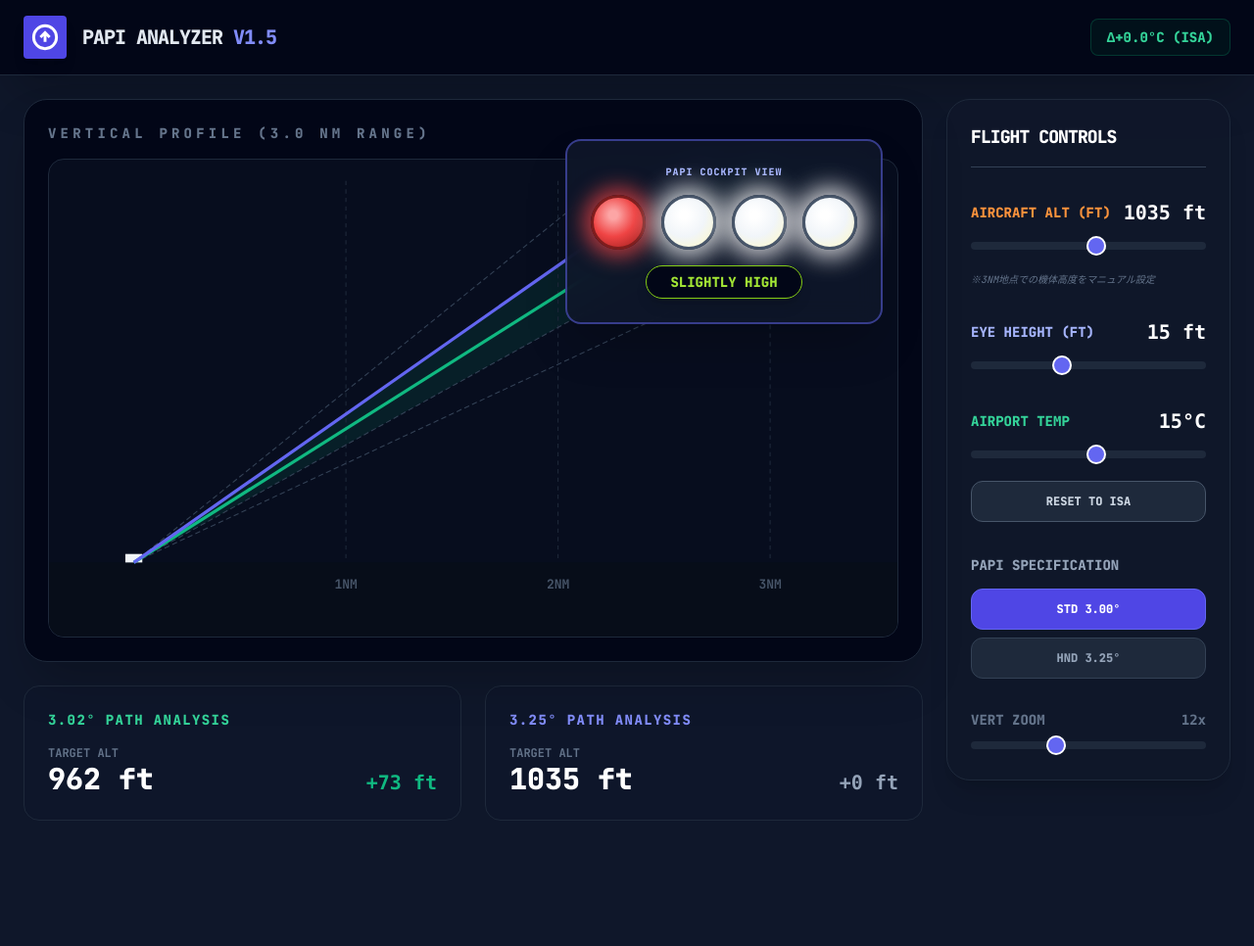
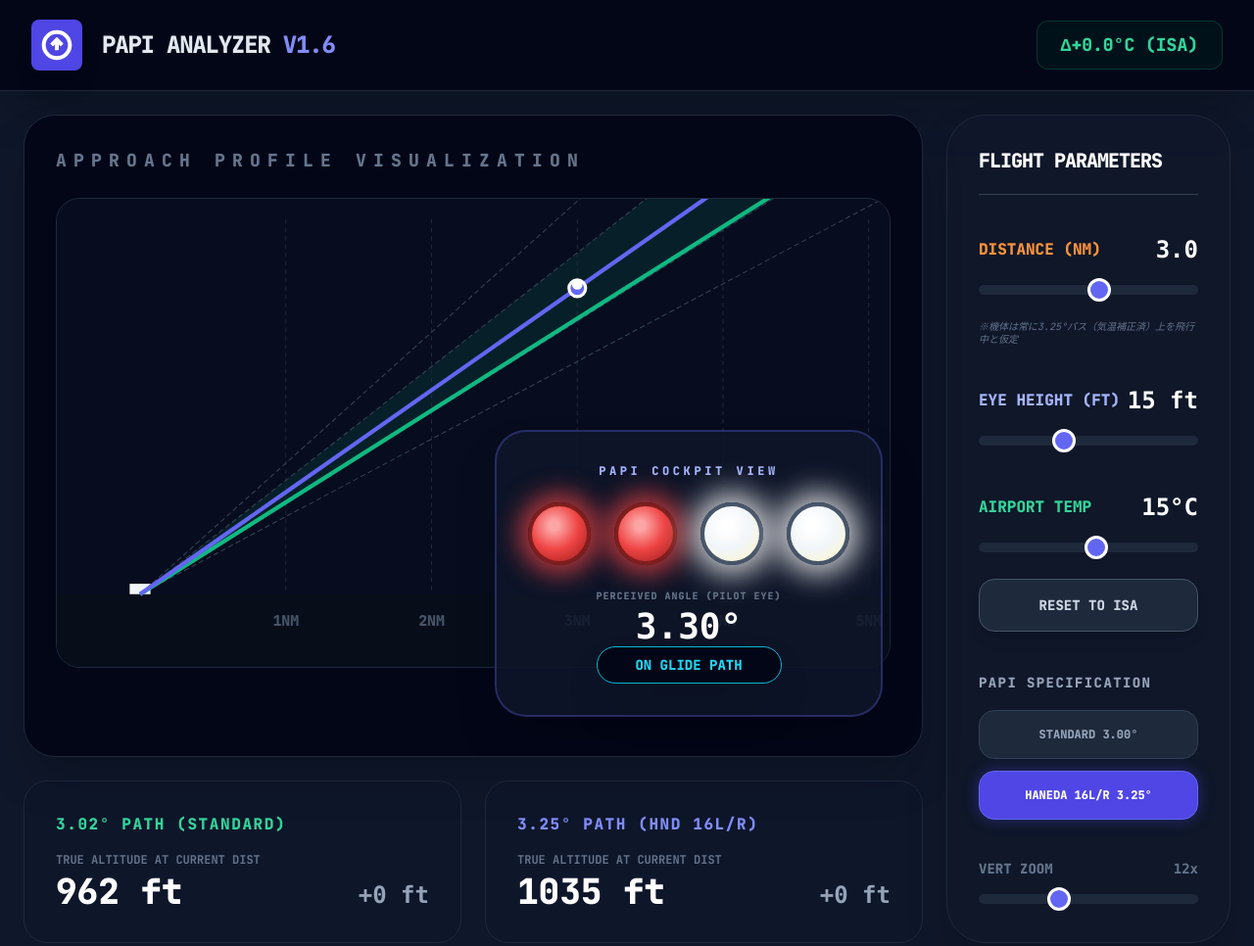
Before and after one commit to Kanamokko-Lee/PAPI-GoogleAI, a plain HTML site: page index.html in a window 1280 px wide. Shown: the whole page at 98% size. Before the commit the page ends 862 px from the top, so only its background shows below. Drawn offline with nearby package versions, Linux system fonts and the light colour scheme.

Commit message:
Add files via upload

```diff
--- a/index.html
+++ b/index.html
@@ -3,86 +3,86 @@
 <head>
   <meta charset="UTF-8" />
   <meta name="viewport" content="width=device-width, initial-scale=1.0, maximum-scale=1.0" />
-  <title>PAPI Glide Path Simulator v1.5</title>
+  <title>PAPI Glide Path Simulator v1.6</title>
   <script src="https://cdn.tailwindcss.com"></script>
   <style>
     @import url('https://fonts.googleapis.com/css2?family=JetBrains+Mono:wght@400;600;700;800&display=swap');
     * { box-sizing: border-box; }
     body { font-family: 'JetBrains Mono', monospace; background: #0f172a; color: #e2e8f0; margin: 0; }
 
-    /* スライダーのスタイル */
-    input[type=range] { -webkit-appearance: none; appearance: none; height: 8px; border-radius: 4px; background: #1e293b; outline: none; cursor: pointer; }
-    input[type=range]::-webkit-slider-thumb { -webkit-appearance: none; appearance: none; width: 20px; height: 20px; border-radius: 50%; background: #6366f1; cursor: pointer; border: 2px solid #fff; }
+    input[type=range] { -webkit-appearance: none; appearance: none; height: 10px; border-radius: 5px; background: #1e293b; outline: none; cursor: pointer; }
+    input[type=range]::-webkit-slider-thumb { -webkit-appearance: none; appearance: none; width: 24px; height: 24px; border-radius: 50%; background: #6366f1; cursor: pointer; border: 3px solid #fff; }
 
-    /* PAPI丸型ライト */
-    .papi-light-white { background: radial-gradient(circle at 40% 35%, #fff 10%, #f1f5f9 50%, #fef9c3 100%); box-shadow: 0 0 25px 8px rgba(255,255,255,0.8); border: 3px solid #475569; }
-    .papi-light-red   { background: radial-gradient(circle at 40% 35%, #fca5a5 10%, #ef4444 50%, #991b1b 100%); box-shadow: 0 0 20px 8px rgba(239,68,68,0.7); border: 3px solid #7f1d1d; }
+    .papi-light-white { background: radial-gradient(circle at 40% 35%, #fff 10%, #f1f5f9 50%, #fef9c3 100%); box-shadow: 0 0 30px 10px rgba(255,255,255,0.8); border: 4px solid #475569; }
+    .papi-light-red   { background: radial-gradient(circle at 40% 35%, #fca5a5 10%, #ef4444 50%, #991b1b 100%); box-shadow: 0 0 25px 10px rgba(239,68,68,0.7); border: 4px solid #7f1d1d; }
 
-    .btn-active-indigo { background: #4f46e5; color: #fff; border-color: #6366f1; }
+    .btn-active-indigo { background: #4f46e5; color: #fff; border-color: #6366f1; box-shadow: 0 0 15px rgba(79, 70, 229, 0.4); }
     .btn-inactive { color: #94a3b8; background: #1e293b; border: 1px solid #334155; }
 
-    svg text { font-family: 'JetBrains Mono', monospace; pointer-events: none; font-weight: bold; }
+    svg text { font-family: 'JetBrains Mono', monospace; pointer-events: none; font-weight: 800; }
 
-    /* 文字サイズの全体的な底上げ */
-    .text-large { font-size: 1.1rem; }
-    .text-xl-bold { font-size: 1.5rem; font-weight: 800; }
+    .glass-effect { background: rgba(15, 23, 42, 0.85); backdrop-blur: 12px; border: 2px solid rgba(99, 102, 241, 0.3); }
   </style>
 </head>
 <body class="min-h-screen flex flex-col">
 
 <!-- HEADER -->
-<header class="border-b border-slate-800 bg-slate-950 px-6 py-4 flex justify-between items-center shadow-2xl">
-  <div class="flex items-center gap-4">
-    <div class="bg-indigo-600 p-2 rounded text-white shadow-lg">
-      <svg width="28" height="28" viewBox="0 0 24 24" fill="none" stroke="currentColor" stroke-width="2.5"><circle cx="12" cy="12" r="10"/><path d="m16 12-4-4-4 4M12 8v8"/></svg>
+<header class="border-b border-slate-800 bg-slate-950 px-8 py-5 flex justify-between items-center shadow-2xl">
+  <div class="flex items-center gap-5">
+    <div class="bg-indigo-600 p-2.5 rounded-lg text-white shadow-xl">
+      <svg width="32" height="32" viewBox="0 0 24 24" fill="none" stroke="currentColor" stroke-width="3"><circle cx="12" cy="12" r="10"/><path d="m16 12-4-4-4 4M12 8v8"/></svg>
     </div>
-    <h1 class="text-xl font-black tracking-tighter uppercase">PAPI Analyzer <span class="text-indigo-400">v1.5</span></h1>
+    <h1 class="text-2xl font-black tracking-tighter uppercase">PAPI Analyzer <span class="text-indigo-400">v1.6</span></h1>
   </div>
-  <div id="temp-dev-badge" class="px-4 py-2 rounded-lg font-black text-sm border border-emerald-800/50 bg-emerald-950/30 text-emerald-400">Δ+0.0°C (ISA)</div>
+  <div id="temp-dev-badge" class="px-6 py-2.5 rounded-xl font-black text-lg border border-emerald-800/50 bg-emerald-950/30 text-emerald-400 shadow-inner">Δ+0.0°C (ISA)</div>
 </header>
 
 <main class="flex-1 grid grid-cols-1 xl:grid-cols-12 gap-6 p-6">
 
   <!-- LEFT & CENTER: GRAPH AREA -->
   <div class="xl:col-span-9 flex flex-col gap-6">
-    <div class="flex-1 bg-slate-950 border border-slate-800 rounded-3xl p-6 shadow-2xl relative">
+    <div class="flex-1 bg-slate-950 border border-slate-800 rounded-[2rem] p-8 shadow-2xl relative overflow-hidden">
 
-      <!-- PAPI Cockpit View (グラフ内に移動) -->
-      <div class="absolute top-10 right-10 z-10 bg-slate-900/90 border-2 border-indigo-500/50 rounded-2xl p-6 shadow-2xl backdrop-blur-md flex flex-col items-center gap-4">
-        <div class="text-[10px] font-black text-indigo-300 uppercase tracking-widest">PAPI Cockpit View</div>
-        <div class="flex gap-4" id="papi-lights-container"></div>
-        <div id="papi-label" class="text-sm font-black px-4 py-1.5 rounded-full border bg-slate-950">---</div>
+      <!-- PAPI Cockpit View (右下に移動) -->
+      <div class="absolute bottom-10 right-10 z-10 glass-effect rounded-[2rem] p-8 shadow-2xl flex flex-col items-center gap-6">
+        <div class="text-xs font-black text-indigo-300 uppercase tracking-[0.3em]">PAPI Cockpit View</div>
+        <div class="flex gap-6" id="papi-lights-container"></div>
+        <div class="text-center">
+          <div class="text-[10px] text-slate-500 font-black uppercase tracking-widest mb-1">Perceived Angle (Pilot Eye)</div>
+          <div class="text-4xl font-mono font-black text-white" id="perceived-angle-display">3.25°</div>
+          <div id="papi-label" class="inline-block text-sm font-black px-6 py-2 rounded-full border bg-slate-950 mt-4 shadow-lg">---</div>
+        </div>
       </div>
 
-      <div class="flex justify-between items-center mb-4">
-        <h2 class="text-sm font-black text-slate-500 uppercase tracking-[0.3em]">Vertical Profile (3.0 NM Range)</h2>
+      <div class="flex justify-between items-center mb-6">
+        <h2 class="text-lg font-black text-slate-500 uppercase tracking-[0.4em]">Approach Profile Visualization</h2>
       </div>
 
-      <div class="bg-slate-900/40 rounded-2xl border border-slate-800 overflow-hidden">
+      <div class="bg-slate-900/40 rounded-3xl border border-slate-800 overflow-hidden">
         <svg id="main-svg" viewBox="0 0 800 450" class="w-full h-auto select-none"></svg>
       </div>
     </div>
 
     <!-- Bottom Stats Area -->
     <div class="grid grid-cols-1 md:grid-cols-2 gap-6">
-      <div class="bg-slate-900/50 border border-slate-800 rounded-2xl p-6">
-        <h3 class="text-sm font-black text-emerald-400 mb-4 uppercase tracking-widest">3.02° Path Analysis</h3>
+      <div class="bg-slate-900/50 border border-slate-800 rounded-3xl p-8">
+        <h3 class="text-base font-black text-emerald-400 mb-4 uppercase tracking-widest">3.02° Path (Standard)</h3>
         <div class="flex justify-between items-end">
           <div>
-            <div class="text-slate-500 text-xs font-bold uppercase">Target Alt</div>
-            <div id="true-302" class="text-3xl font-black text-white">---</div>
+            <div class="text-slate-500 text-xs font-bold uppercase mb-1">True Altitude at Current Dist</div>
+            <div id="true-302" class="text-4xl font-black text-white">---</div>
           </div>
-          <div id="diff-302" class="text-xl font-bold">±0 ft</div>
+          <div id="diff-302" class="text-2xl font-bold">±0 ft</div>
         </div>
       </div>
-      <div class="bg-slate-900/50 border border-slate-800 rounded-2xl p-6">
-        <h3 class="text-sm font-black text-indigo-400 mb-4 uppercase tracking-widest">3.25° Path Analysis</h3>
+      <div class="bg-slate-900/50 border border-slate-800 rounded-3xl p-8">
+        <h3 class="text-base font-black text-indigo-400 mb-4 uppercase tracking-widest">3.25° Path (HND 16L/R)</h3>
         <div class="flex justify-between items-end">
           <div>
-            <div class="text-slate-500 text-xs font-bold uppercase">Target Alt</div>
-            <div id="true-325" class="text-3xl font-black text-white">---</div>
+            <div class="text-slate-500 text-xs font-bold uppercase mb-1">True Altitude at Current Dist</div>
+            <div id="true-325" class="text-4xl font-black text-white">---</div>
           </div>
-          <div id="diff-325" class="text-xl font-bold">±0 ft</div>
+          <div id="diff-325" class="text-2xl font-bold">±0 ft</div>
         </div>
       </div>
     </div>
@@ -90,49 +90,49 @@
 
   <!-- RIGHT: CONTROL PANEL -->
   <div class="xl:col-span-3 flex flex-col gap-6">
-    <div class="bg-slate-900/80 border border-slate-800 rounded-3xl p-6 flex flex-col gap-8 shadow-xl">
-      <h3 class="text-lg font-black text-white border-b border-slate-700 pb-4 uppercase tracking-tighter">Flight Controls</h3>
+    <div class="bg-slate-900/80 border border-slate-800 rounded-[2.5rem] p-8 flex flex-col gap-10 shadow-2xl">
+      <h3 class="text-xl font-black text-white border-b border-slate-700 pb-5 uppercase tracking-tighter">Flight Parameters</h3>
 
-      <!-- Aircraft Height Slider -->
-      <div class="space-y-4">
+      <!-- Distance Slider -->
+      <div class="space-y-5">
         <div class="flex justify-between items-center">
-          <label class="text-sm font-black text-orange-400 uppercase">Aircraft Alt (ft)</label>
-          <span id="ac-height-display" class="font-mono text-xl font-black text-white">1000</span>
+          <label class="text-base font-black text-orange-400 uppercase">Distance (NM)</label>
+          <span id="dist-display" class="font-mono text-2xl font-black text-white">3.0</span>
         </div>
-        <input type="range" id="ac-height-slider" min="500" max="1500" step="5" value="1035" class="w-full" />
-        <p class="text-[10px] text-slate-500 italic">※3NM地点での機体高度をマニュアル設定</p>
+        <input type="range" id="dist-slider" min="0.5" max="5.0" step="0.1" value="3.0" class="w-full" />
+        <p class="text-[10px] text-slate-500 italic leading-tight">※機体は常に3.25°パス（気温補正済）上を飛行中と仮定</p>
       </div>
 
       <!-- Eye Height Slider -->
-      <div class="space-y-4">
+      <div class="space-y-5">
         <div class="flex justify-between items-center">
-          <label class="text-sm font-black text-indigo-300 uppercase">Eye Height (ft)</label>
-          <span id="eye-height-display" class="font-mono text-xl font-black text-white">15</span>
+          <label class="text-base font-black text-indigo-300 uppercase">Eye Height (ft)</label>
+          <span id="eye-height-display" class="font-mono text-2xl font-black text-white">15</span>
         </div>
         <input type="range" id="eye-height-slider" min="0" max="40" step="1" value="15" class="w-full" />
       </div>
 
       <!-- Temperature Slider -->
-      <div class="space-y-4">
+      <div class="space-y-5">
         <div class="flex justify-between items-center">
-          <label class="text-sm font-black text-emerald-400 uppercase">Airport Temp</label>
-          <span id="temp-display" class="font-mono text-xl font-black text-white">15°C</span>
+          <label class="text-base font-black text-emerald-400 uppercase">Airport Temp</label>
+          <span id="temp-display" class="font-mono text-2xl font-black text-white">15°C</span>
         </div>
         <input type="range" id="temp-slider" min="-20" max="45" step="1" value="15" class="w-full" />
-        <button onclick="resetTemp()" class="w-full py-3 text-xs bg-slate-800 hover:bg-slate-700 rounded-xl text-slate-300 border border-slate-600 font-black transition uppercase">Reset to ISA</button>
+        <button onclick="resetTemp()" class="w-full py-4 text-sm bg-slate-800 hover:bg-slate-700 rounded-2xl text-slate-300 border border-slate-600 font-black transition uppercase shadow-lg">Reset to ISA</button>
       </div>
 
       <!-- PAPI Mode Switch -->
-      <div class="space-y-3">
-        <label class="text-sm font-black text-slate-400 uppercase">PAPI Specification</label>
-        <div class="flex flex-col gap-2">
-          <button id="btn-general" onclick="setPapiMode('general')" class="w-full py-3 rounded-xl text-xs font-black border transition btn-active-indigo">STD 3.00°</button>
-          <button id="btn-hnd" onclick="setPapiMode('hnd')" class="w-full py-3 rounded-xl text-xs font-black border transition btn-inactive">HND 3.25°</button>
+      <div class="space-y-4">
+        <label class="text-sm font-black text-slate-400 uppercase tracking-widest">PAPI Specification</label>
+        <div class="flex flex-col gap-3">
+          <button id="btn-general" onclick="setPapiMode('general')" class="w-full py-4 rounded-2xl text-xs font-black border transition btn-inactive">STANDARD 3.00°</button>
+          <button id="btn-hnd" onclick="setPapiMode('hnd')" class="w-full py-4 rounded-2xl text-xs font-black border transition btn-active-indigo">HANEDA 16L/R 3.25°</button>
         </div>
       </div>
 
       <!-- Vertical Zoom -->
-      <div class="space-y-3">
+      <div class="space-y-4">
         <div class="flex justify-between">
           <label class="text-sm font-black text-slate-500 uppercase">Vert Zoom</label>
           <span id="zoom-display" class="font-mono text-sm font-bold text-slate-500">12x</span>
@@ -144,12 +144,11 @@
 </main>
 
 <script>
-const state = { papiMode: 'general', temp: 15, zoom: 12, acHeight: 1035, eyeHeight: 15 };
+// 初期状態: 羽田3.25°をデフォルトに設定
+const state = { papiMode: 'hnd', temp: 15, zoom: 12, distNm: 3.0, eyeHeight: 15 };
 const ISA_TEMP = 15;
 const ABS_ZERO = -273.15;
 const FT_PER_NM = 6076.12;
-const DIST_NM = 3.0;
-const DIST_FT = DIST_NM * FT_PER_NM;
 
 const PAPI_BOUNDS = {
   general: [3.58, 3.25, 2.75, 2.42],
@@ -163,39 +162,47 @@ function calcTrueAngle(nominal, temp) {
 function updateAll() {
   const t = state.temp;
   const eh = state.eyeHeight;
-  const ach = state.acHeight;
+  const dNm = state.distNm;
+  const dFt = dNm * FT_PER_NM;
 
-  // 3NM地点でのターゲット高度
+  // 気温補正後の各パスの角度
   const true302 = calcTrueAngle(3.02, t);
   const true325 = calcTrueAngle(3.25, t);
-  const target302 = DIST_FT * Math.tan(true302 * Math.PI / 180);
-  const target325 = DIST_FT * Math.tan(true325 * Math.PI / 180);
 
-  // パイロットの視点角度の計算
-  const perceivedAngle = Math.atan((ach + eh) / DIST_FT) * 180 / Math.PI;
+  // 機体は常に3.25°パス（気温補正済）上にいると仮定
+  const acHeight = dFt * Math.tan(true325 * Math.PI / 180);
+
+  // パイロットの視点角度（機体高度 + Eye Height）
+  const perceivedAngle = Math.atan((acHeight + eh) / dFt) * 180 / Math.PI;
 
   // UI更新
   document.getElementById('temp-display').textContent = `${t}°C`;
   document.getElementById('eye-height-display').textContent = `${eh} ft`;
-  document.getElementById('ac-height-display').textContent = `${ach} ft`;
+  document.getElementById('dist-display').textContent = dNm.toFixed(1);
   document.getElementById('temp-dev-badge').textContent = `Δ${(t-ISA_TEMP)>=0?'+':''}${(t-ISA_TEMP).toFixed(1)}°C ${t==15?'(ISA)':''}`;
   document.getElementById('zoom-display').textContent = `${state.zoom}x`;
+  document.getElementById('perceived-angle-display').textContent = `${perceivedAngle.toFixed(2)}°`;
 
   const bounds = PAPI_BOUNDS[state.papiMode];
   renderPapi(perceivedAngle, bounds);
 
-  // 統計表示
-  updateStat('true-302', 'diff-302', Math.round(target302), Math.round(ach - target302));
-  updateStat('true-325', 'diff-325', Math.round(target325), Math.round(ach - target325));
+  // 統計表示（現在の距離における各パスの目標高度）
+  const target302 = dFt * Math.tan(true302 * Math.PI / 180);
+  const target325 = acHeight; // 機体高度そのもの
+  const nom302 = dFt * Math.tan(3.02 * Math.PI / 180);
+  const nom325 = dFt * Math.tan(3.25 * Math.PI / 180);
 
-  drawSVG(true302, true325, bounds, ach, eh);
+  updateStat('true-302', 'diff-302', Math.round(target302), Math.round(target302 - nom302));
+  updateStat('true-325', 'diff-325', Math.round(target325), Math.round(target325 - nom325));
+
+  drawSVG(true302, true325, bounds, acHeight, eh, dNm);
 }
 
 function updateStat(idVal, idDiff, target, diff) {
   document.getElementById(idVal).textContent = `${target} ft`;
   const diffEl = document.getElementById(idDiff);
   diffEl.textContent = `${diff >= 0 ? '+' : ''}${diff} ft`;
-  diffEl.className = `text-xl font-black font-mono ${diff < -50 ? 'text-rose-500' : diff > 50 ? 'text-emerald-500' : 'text-slate-400'}`;
+  diffEl.className = `text-2xl font-black font-mono ${diff < -50 ? 'text-rose-500' : diff > 50 ? 'text-emerald-500' : 'text-slate-400'}`;
 }
 
 function renderPapi(angle, bounds) {
@@ -204,7 +211,7 @@ function renderPapi(angle, bounds) {
   const colors = bounds.map(b => angle >= b ? 'W' : 'R');
   colors.forEach(c => {
     const div = document.createElement('div');
-    div.className = `w-14 h-14 rounded-full ${c === 'W' ? 'papi-light-white' : 'papi-light-red'}`;
+    div.className = `w-16 h-16 rounded-full ${c === 'W' ? 'papi-light-white' : 'papi-light-red'}`;
     container.appendChild(div);
   });
   const redCount = colors.filter(c => c === 'R').length;
@@ -217,10 +224,10 @@ function renderPapi(angle, bounds) {
     { txt: 'TOO LOW', cls: 'border-rose-500 text-rose-400' }
   ][redCount];
   label.textContent = info.txt;
-  label.className = `text-sm font-black px-6 py-1.5 rounded-full border bg-slate-950 shadow-lg ${info.cls}`;
+  label.className = `text-sm font-black px-8 py-2 rounded-full border bg-slate-950 shadow-2xl ${info.cls}`;
 }
 
-function drawSVG(t302, t325, bounds, ach, eh) {
+function drawSVG(t302, t325, bounds, ach, eh, dNm) {
   const svg = document.getElementById('main-svg');
   svg.innerHTML = '';
   const OX = 80, OY = 380, W = 800, H = 450;
@@ -228,16 +235,15 @@ function drawSVG(t302, t325, bounds, ach, eh) {
 
   const getAng = (a) => (a - 2.0) * state.zoom + 20;
   const getCoords = (a, nm, offsetFt = 0) => {
-    const distPx = nm * 200;
+    const distPx = nm * 140; // 距離のスケール調整
     const rad = getAng(a) * Math.PI / 180;
-    // 垂直誇張を考慮したオフセット描画
-    const visualOffset = (offsetFt / 100) * state.zoom;
+    const visualOffset = (offsetFt / 100) * state.zoom * 2;
     return { x: OX + distPx, y: OY - Math.tan(rad) * distPx - visualOffset };
   };
 
   // 適正経路エリア
-  const p1 = getCoords(bounds[1], 4);
-  const p2 = getCoords(bounds[2], 4);
+  const p1 = getCoords(bounds[1], 5);
+  const p2 = getCoords(bounds[2], 5);
   const area = document.createElementNS(ns, "polygon");
   area.setAttribute("points", `${OX},${OY} ${p1.x},${p1.y} ${p2.x},${p2.y}`);
   area.setAttribute("fill", "rgba(16, 185, 129, 0.1)");
@@ -251,29 +257,29 @@ function drawSVG(t302, t325, bounds, ach, eh) {
 
   // PAPIユニット
   const unit = document.createElementNS(ns, "rect");
-  unit.setAttribute("x", OX-8); unit.setAttribute("y", OY-8); unit.setAttribute("width", 16); unit.setAttribute("height", 8);
+  unit.setAttribute("x", OX-10); unit.setAttribute("y", OY-10); unit.setAttribute("width", 20); unit.setAttribute("height", 10);
   unit.setAttribute("fill", "#f1f5f9");
   svg.appendChild(unit);
 
   // グリッド
-  for(let i=1; i<=3; i++) {
-    const x = OX + i * 200;
+  for(let i=1; i<=5; i++) {
+    const x = OX + i * 140;
     const l = document.createElementNS(ns, "line");
     l.setAttribute("x1", x); l.setAttribute("y1", 20); l.setAttribute("x2", x); l.setAttribute("y2", OY);
     l.setAttribute("stroke", "#1e293b"); l.setAttribute("stroke-dasharray", "4,4");
     svg.appendChild(l);
     const t = document.createElementNS(ns, "text");
-    t.setAttribute("x", x); t.setAttribute("y", OY+25); t.setAttribute("fill", "#475569"); t.setAttribute("font-size", "12"); t.setAttribute("text-anchor", "middle");
+    t.setAttribute("x", x); t.setAttribute("y", OY+30); t.setAttribute("fill", "#475569"); t.setAttribute("font-size", "14"); t.setAttribute("text-anchor", "middle");
     t.textContent = `${i}NM`;
     svg.appendChild(t);
   }
 
-  // ターゲットパス描画
+  // パス描画
   const drawPath = (a, col, isThick) => {
-    const p = getCoords(a, 3.5);
+    const p = getCoords(a, 5.2);
     const l = document.createElementNS(ns, "line");
     l.setAttribute("x1", OX); l.setAttribute("y1", OY); l.setAttribute("x2", p.x); l.setAttribute("y2", p.y);
-    l.setAttribute("stroke", col); l.setAttribute("stroke-width", isThick ? 3 : 1);
+    l.setAttribute("stroke", col); l.setAttribute("stroke-width", isThick ? 4 : 1);
     if(!isThick) l.setAttribute("stroke-dasharray", "5,3");
     svg.appendChild(l);
   };
@@ -282,39 +288,38 @@ function drawSVG(t302, t325, bounds, ach, eh) {
   drawPath(t302, "#10b981", true);
   drawPath(t325, "#6366f1", true);
 
-  // 航空機（マニュアル高度）の描画
-  // 3NM地点での見かけの角度を逆算して座標を得る
-  const acAngle = Math.atan(ach / DIST_FT) * 180 / Math.PI;
-  const acPos = getCoords(acAngle, 3);
-  const eyePos = getCoords(acAngle, 3, eh);
+  // 航空機アイコン
+  const acPos = getCoords(t325, dNm);
+  const eyePos = getCoords(t325, dNm, eh);
 
-  // 機体本体
+  // 機体
   const ac = document.createElementNS(ns, "circle");
-  ac.setAttribute("cx", acPos.x); ac.setAttribute("cy", acPos.y); ac.setAttribute("r", 6);
-  ac.setAttribute("fill", "#fb923c");
+  ac.setAttribute("cx", acPos.x); ac.setAttribute("cy", acPos.y); ac.setAttribute("r", 8);
+  ac.setAttribute("fill", "#6366f1");
   ac.setAttribute("stroke", "#fff");
-  ac.setAttribute("stroke-width", "2");
+  ac.setAttribute("stroke-width", "3");
   svg.appendChild(ac);
 
   // 視点
   if(eh > 0) {
     const eye = document.createElementNS(ns, "circle");
-    eye.setAttribute("cx", eyePos.x); eye.setAttribute("cy", eyePos.y); eye.setAttribute("r", 4);
+    eye.setAttribute("cx", eyePos.x); eye.setAttribute("cy", eyePos.y); eye.setAttribute("r", 5);
     eye.setAttribute("fill", "#fff");
     svg.appendChild(eye);
     const line = document.createElementNS(ns, "line");
     line.setAttribute("x1", acPos.x); line.setAttribute("y1", acPos.y); line.setAttribute("x2", eyePos.x); line.setAttribute("y2", eyePos.y);
-    line.setAttribute("stroke", "#fff"); line.setAttribute("stroke-width", "1.5"); line.setAttribute("stroke-dasharray", "2,2");
+    line.setAttribute("stroke", "#fff"); line.setAttribute("stroke-width", "2"); line.setAttribute("stroke-dasharray", "3,3");
     svg.appendChild(line);
   }
 }
 
 function setPapiMode(m) {
   state.papiMode = m;
-  document.getElementById('btn-general').className = `w-full py-3 rounded-xl text-xs font-black border transition ${m==='general'?'btn-active-indigo':'btn-inactive'}`;
-  document.getElementById('btn-hnd').className = `w-full py-3 rounded-xl text-xs font-black border transition ${m==='hnd'?'btn-active-indigo':'btn-inactive'}`;
+  document.getElementById('btn-general').className = `w-full py-4 rounded-2xl text-xs font-black border transition ${m==='general'?'btn-active-indigo':'btn-inactive'}`;
+  document.getElementById('btn-hnd').className = `w-full py-4 rounded-2xl text-xs font-black border transition ${m==='hnd'?'btn-active-indigo':'btn-inactive'}`;
   updateAll();
 }
+
 function resetTemp() {
   state.temp = 15;
   document.getElementById('temp-slider').value = 15;
@@ -322,10 +327,11 @@ function resetTemp() {
 }
 
 document.getElementById('temp-slider').oninput = (e) => { state.temp = parseInt(e.target.value); updateAll(); };
-document.getElementById('ac-height-slider').oninput = (e) => { state.acHeight = parseInt(e.target.value); updateAll(); };
+document.getElementById('dist-slider').oninput = (e) => { state.distNm = parseFloat(e.target.value); updateAll(); };
 document.getElementById('eye-height-slider').oninput = (e) => { state.eyeHeight = parseInt(e.target.value); updateAll(); };
 document.getElementById('zoom-slider').oninput = (e) => { state.zoom = parseInt(e.target.value); updateAll(); };
 
+// 初期実行
 updateAll();
 </script>
 </body>
```
